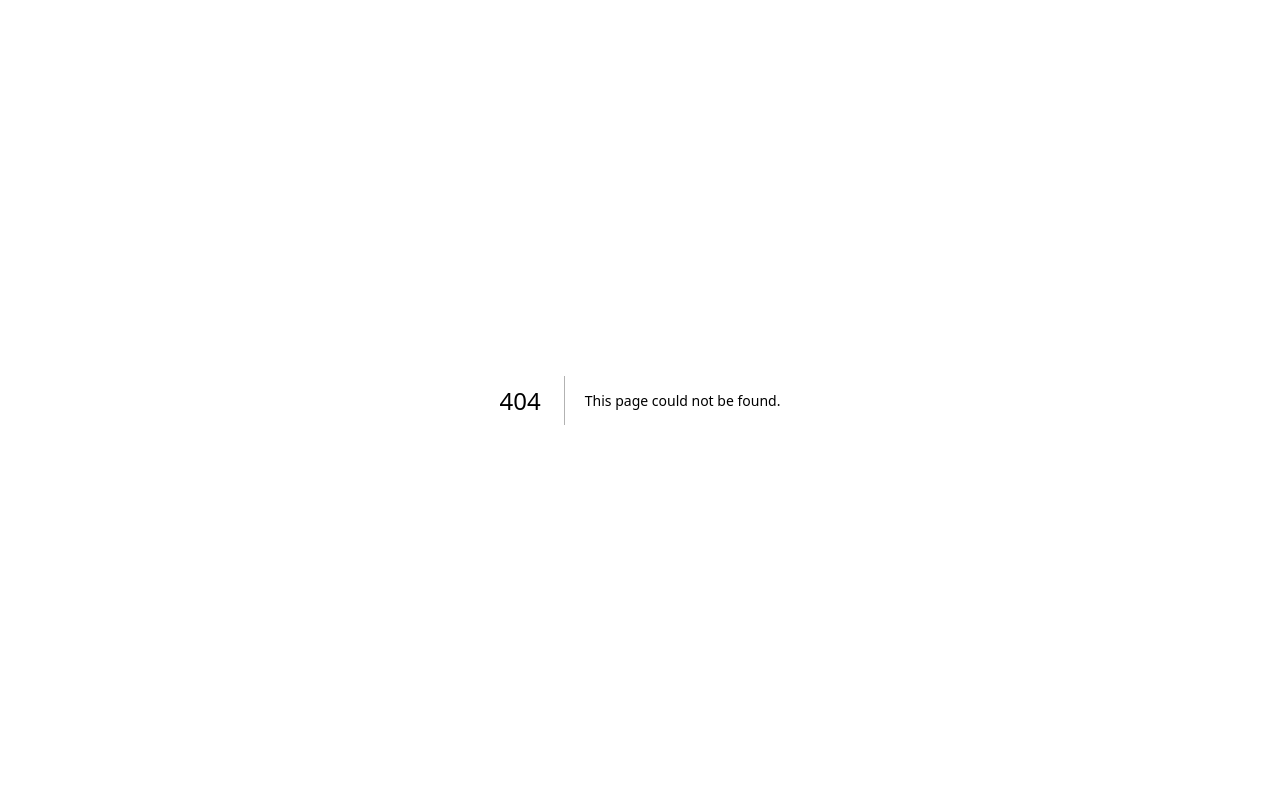
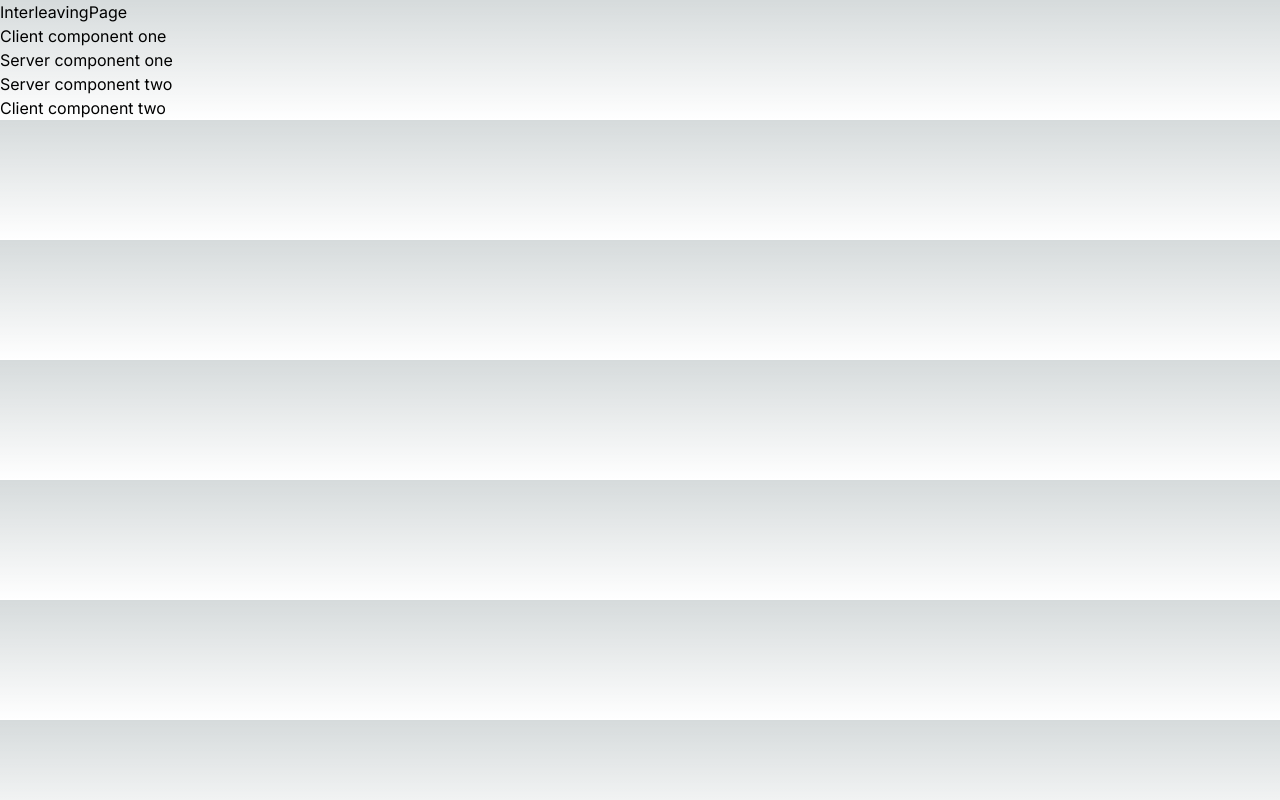
Before and after one commit to RohitSanjayjiwade/Next.js-14-Tutorial-rendering-demo, a Next.js app: page /interleaving in a window 1280 px wide. Before the commit this address had no page. Built offline with nearby package versions, Linux system fonts and the light colour scheme.

Commit message:
Interleaving Server and Client Components

```diff
--- /dev/null
+++ b/src/app/interleaving/page.tsx
@@ -0,0 +1,13 @@
+import { ClientComponentOne } from "@/components/client-component-one";
+import { ServerComponentOne } from "@/components/server-component-one";
+
+export default function InterleavingPage(){
+	return (
+		<>
+			<h1>InterleavingPage</h1>
+			<ClientComponentOne>
+				<ServerComponentOne />
+			</ClientComponentOne>
+		</>
+		);
+}
--- /dev/null
+++ b/src/components/client-component-one.tsx
@@ -0,0 +1,19 @@
+"use client";
+
+import { useState } from "react";
+import { ClientComponentTwo } from "@/components/client-component-two";
+
+
+export const ClientComponentOne = ({children}: {children:React.ReactNode}) => {
+
+	const[name, setName] = useState("Batman");
+	console.log("hot")
+
+	return (
+		<>
+			<h1>Client component one</h1>
+			{children}
+			<ClientComponentTwo />
+		</>
+	);
+}
--- /dev/null
+++ b/src/components/client-component-two.tsx
@@ -0,0 +1,10 @@
+"use client";
+
+import { useState } from "react";
+
+export const ClientComponentTwo = () => {
+
+	const[name, setName] = useState("Batman");
+
+	return <h1>Client component two</h1>;
+}
--- /dev/null
+++ b/src/components/server-component-one.tsx
@@ -0,0 +1,15 @@
+import fs from "fs";
+
+import { ServerComponentTwo } from "./server-component-two"
+
+export const ServerComponentOne = () => {
+
+	fs.readFileSync("src/components/server-component-one.tsx", "utf-8");
+
+	return(
+		<>
+			<h1>Server component one</h1>
+			<ServerComponentTwo />
+		</>
+	);
+}
--- /dev/null
+++ b/src/components/server-component-two.tsx
@@ -0,0 +1,8 @@
+import fs from "fs";
+
+export const ServerComponentTwo = () => {
+
+	fs.readFileSync("src/components/server-component-two.tsx", "utf-8");
+
+	return <h1>Server component two</h1>;
+}
```
